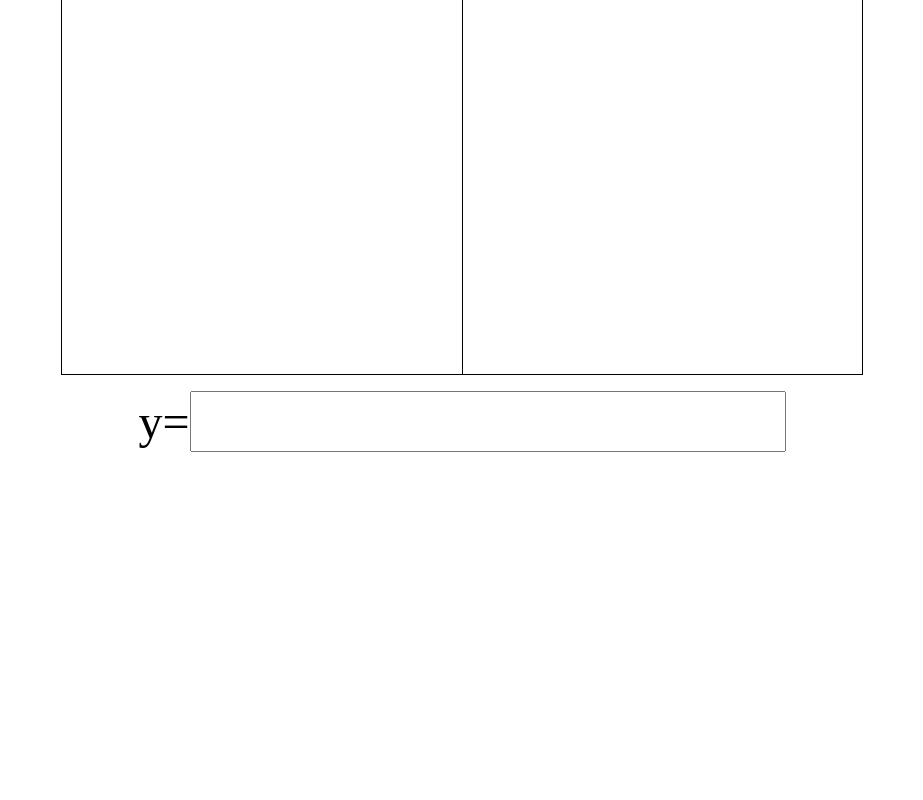
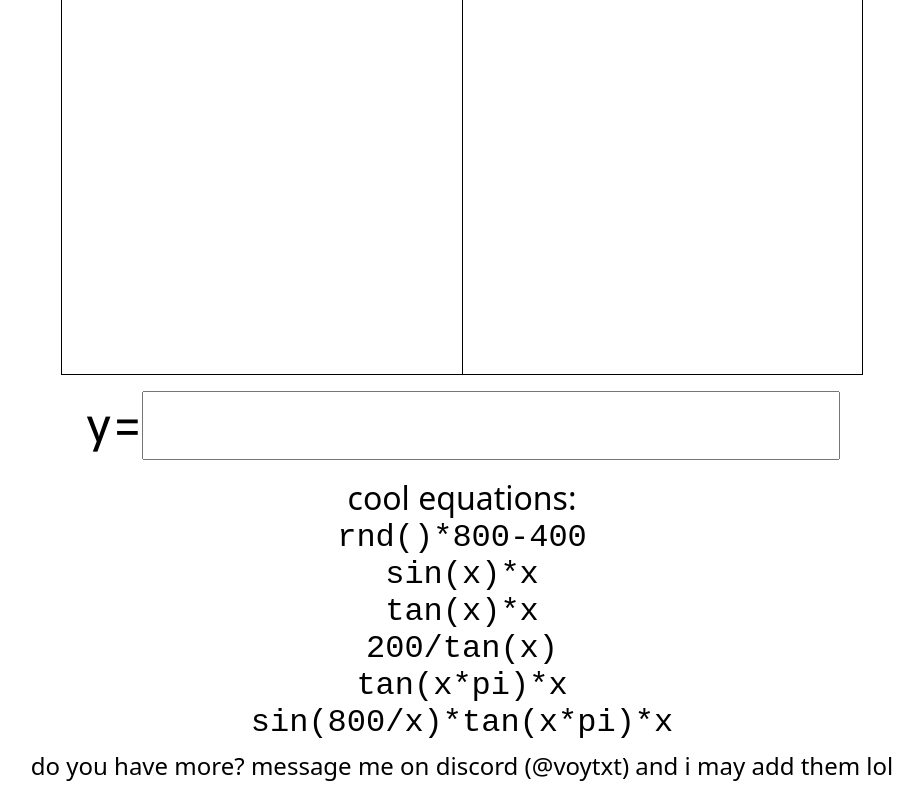
Before and after one commit to voytxt/voytxt, a SvelteKit app: page /desmos in a window 1280 px wide. Shown: the part 513-1313 px from the top of the page, without its empty margins (178-1101 px from the left). Before the commit the page ends 965 px from the top, so only its background shows below. Built offline with nearby package versions, Linux system fonts and the light colour scheme.

Commit message:
update /desmos

```diff
--- a/src/routes/desmos/+page.svelte
+++ b/src/routes/desmos/+page.svelte
@@ -1,38 +1,91 @@
 <script lang="ts">
   import { onMount } from 'svelte';
-  import { SIZE } from '.';
-  import { draw } from './draw';
-  import { parse } from './parse';
+
+  const SIZE = 800;
+  const PRECISION = 0.1;
+  const COLORS = ['red', 'blue', 'green', 'purple', 'black'];
 
   let canvas = $state<HTMLCanvasElement>();
   let input = $state<string>('');
-  let c = $state<CanvasRenderingContext2D>();
+  let ctx = $state<CanvasRenderingContext2D>();
 
   onMount(() => {
-    c = canvas!.getContext('2d')!;
-    handleInput();
+    ctx = canvas!.getContext('2d')!;
+    draw([]);
   });
 
   function handleInput() {
-    if (c === undefined) return;
+    if (ctx === undefined) return;
+    draw(parse(input));
+  }
 
-    const points = parse(input);
-    draw(c, points);
+  // warning: very cursed
+  function parse(equation: string): [number, number][] {
+    const points: [number, number][] = [];
+
+    const globalMath = `const { ${Object.getOwnPropertyNames(Math).join(', ')} } = Math; const [pi, e, rnd] = [PI, E, random];`;
+
+    try {
+      for (let x = -(SIZE / 2); x < SIZE / 2; x += PRECISION) {
+        const y = eval(`${globalMath} ${equation}`) as number;
+        points.push([x, y]);
+      }
+
+      return points;
+    } catch {
+      return [];
+    }
+  }
+
+  function draw(points: [number, number][]) {
+    if (ctx === undefined) throw 'undefined canvas context';
+
+    ctx.clearRect(0, 0, SIZE, SIZE);
+
+    // x and y axis
+    ctx.fillStyle = 'black';
+    ctx.fillRect(SIZE / 2, 0, 1, SIZE);
+    ctx.fillRect(0, SIZE / 2, SIZE, 1);
+
+    // the function
+    ctx.fillStyle = COLORS[Math.floor(Math.random() * COLORS.length)];
+    for (const [x, y] of points) {
+      ctx.fillRect(SIZE / 2 + x - 1, SIZE / 2 - y - 1, 2, 2);
+    }
   }
 </script>
 
-<h1>Chess Battle Desmos</h1>
-<div>
+<h1>Chess Battle Desmos ({SIZE}x{SIZE} grid)</h1>
+<main>
   <canvas bind:this={canvas} width={SIZE} height={SIZE}></canvas>
   <span>y=<input bind:value={input} oninput={() => handleInput()} type="text" /></span>
+</main>
+<div>
+  cool equations:
+  <pre>rnd()*{SIZE}-{SIZE / 2}</pre>
+  <pre>sin(x)*x</pre>
+  <pre>tan(x)*x</pre>
+  <pre>{SIZE / 4}/tan(x)</pre>
+  <pre>tan(x*pi)*x</pre>
+  <pre>sin({SIZE}/x)*tan(x*pi)*x</pre>
+  <small>do you have more? message me on discord (@voytxt) and i may add them lol</small>
 </div>
+
+<svelte:head>
+  <link rel="preconnect" href="https://fonts.googleapis.com" />
+  <link rel="preconnect" href="https://fonts.gstatic.com" crossorigin="anonymous" />
+  <link
+    href="https://fonts.googleapis.com/css2?family=JetBrains+Mono&display=swap"
+    rel="stylesheet"
+  />
+</svelte:head>
 
 <style>
   h1 {
     text-align: center;
   }
 
-  div {
+  main {
     display: flex;
     flex-direction: column;
     align-items: center;
@@ -40,12 +93,35 @@
 
     canvas {
       border: 1px solid black;
+      max-width: 90vw;
     }
 
     span,
     input {
       font-size: 3rem;
       font-family: 'JetBrains Mono';
+
+      @media (width < 800px) {
+        font-size: 1.5rem;
+      }
+    }
+  }
+
+  div {
+    text-align: center;
+    font-size: 2rem;
+    margin: 1rem;
+
+    @media (width < 800px) {
+      font-size: 1rem;
+    }
+
+    * {
+      margin: 0;
+    }
+
+    small {
+      font-size: 0.75em;
     }
   }
 </style>
--- a/src/routes/desmos/draw.ts
+++ /dev/null
@@ -1,19 +0,0 @@
-import { SIZE } from '.';
-
-export function draw(c: CanvasRenderingContext2D, points: [number, number][]) {
-  c.clearRect(0, 0, SIZE, SIZE);
-  c.fillStyle = 'black';
-  c.fillRect(SIZE / 2, 0, 1, SIZE);
-  c.fillRect(0, SIZE / 2, SIZE, 1);
-
-  c.fillStyle = getRandomColor();
-  for (const [x, y] of points) {
-    c?.fillRect(SIZE / 2 + x - 1, SIZE / 2 - y - 1, 2, 2);
-  }
-}
-
-function getRandomColor(): string {
-  const colors = ['red', 'blue', 'green', 'orange', 'purple', 'black'];
-
-  return colors[Math.floor(Math.random() * colors.length)];
-}
--- a/src/routes/desmos/index.ts
+++ /dev/null
@@ -1,2 +0,0 @@
-export const SIZE = 800;
-export const PRECISION = 0.1;
--- a/src/routes/desmos/parse.ts
+++ /dev/null
@@ -1,16 +0,0 @@
-import { PRECISION, SIZE } from '.';
-
-export function parse(equation: string): [number, number][] {
-  const points: [number, number][] = [];
-
-  for (let x = -(SIZE / 2); x < SIZE / 2; x += PRECISION) {
-    const y = eval(equation) as number;
-    points.push([x, y]);
-  }
-
-  const x = 1;
-
-  console.log(points);
-
-  return points;
-}
```
